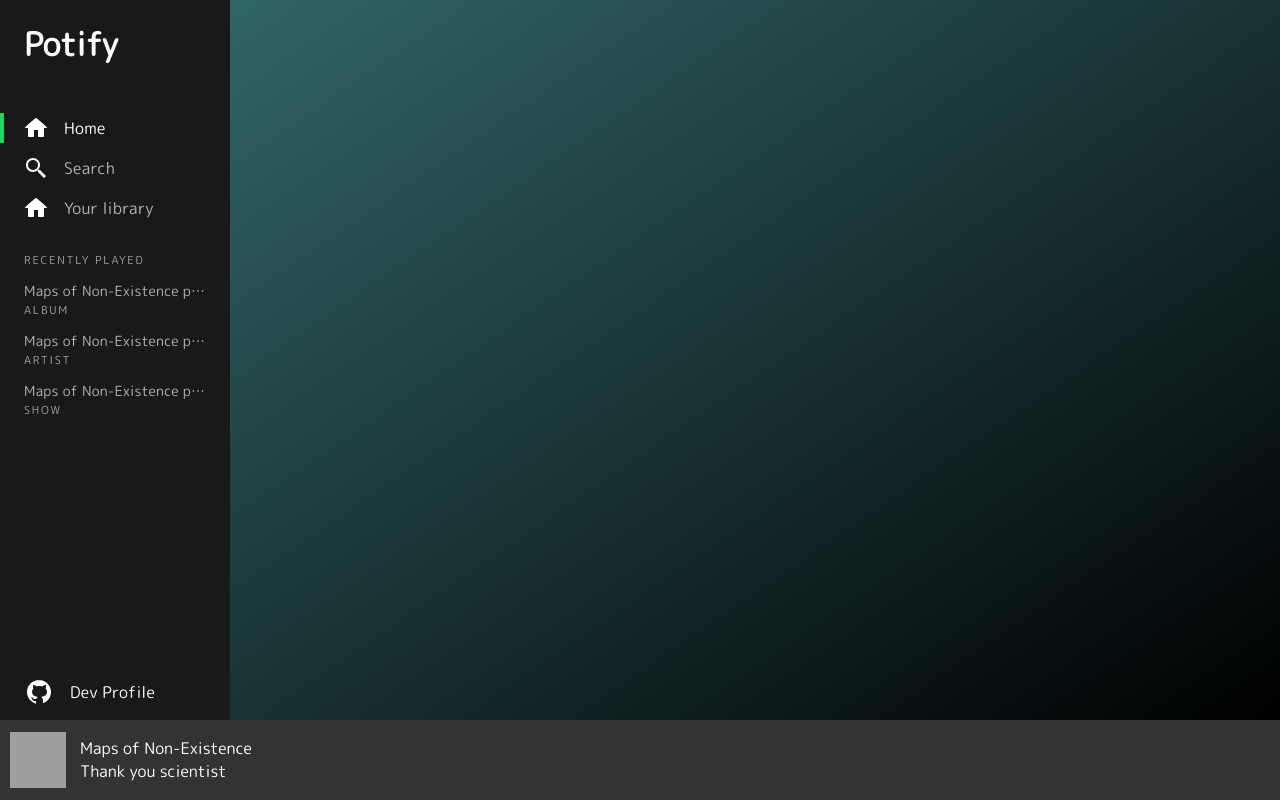
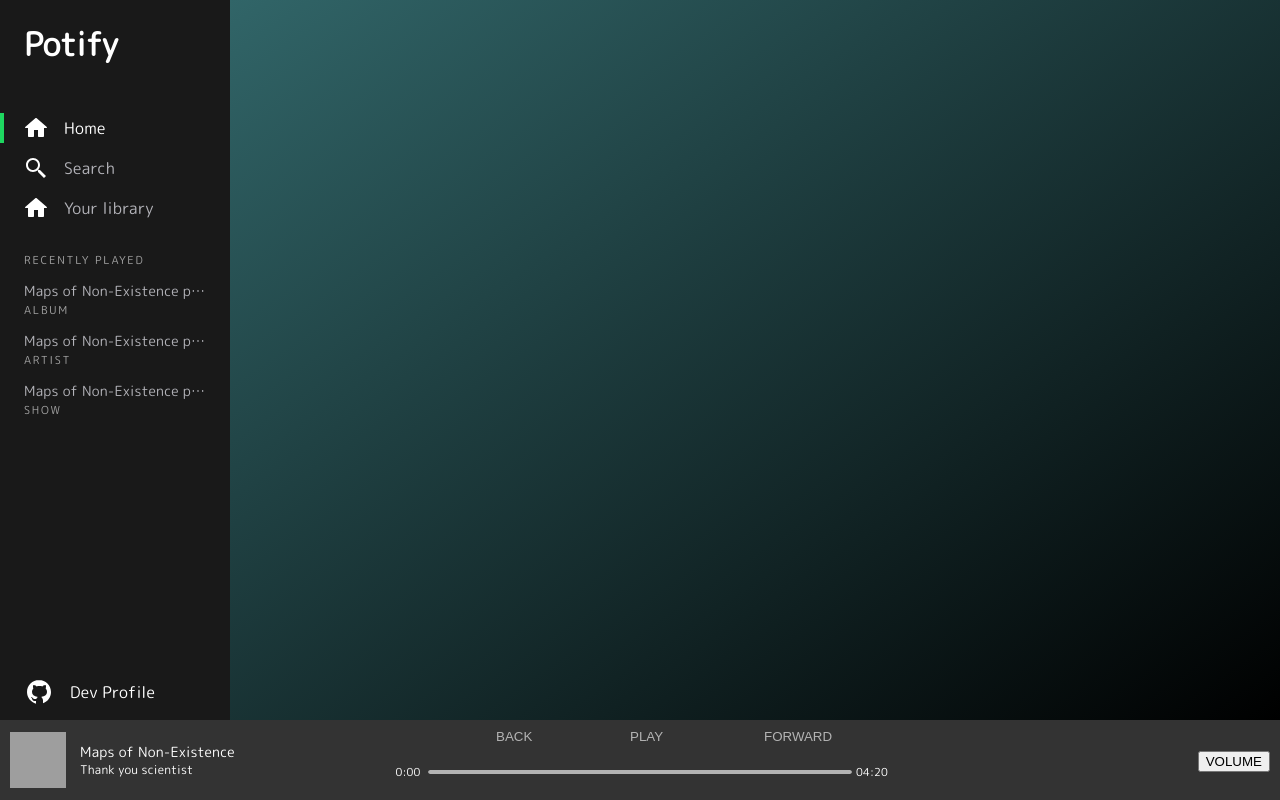
Before and after one commit to devHawk42/spotify-clone, a React app: page / in a window 1280 px wide. Built offline with nearby package versions, Linux system fonts and the light colour scheme; grey boxes are pictures that could not be loaded.

Commit message:
set progress bar on Footer

```diff
--- a/src/components/Footer/Footer.css
+++ b/src/components/Footer/Footer.css
@@ -46,5 +46,138 @@
     overflow: hidden;
     text-overflow: ellipsis;
     white-space: nowrap;
-    padding-right: 1px;
 }
+
+.ellipsis-one-line {
+    overflow: hidden;
+    text-overflow: ellipsis;
+    white-space: nowrap;
+}
+
+.track-info-name {
+    font-size: 14px;
+    line-height: 20px;
+    letter-spacing: .015em;
+    color: #fff;
+    text-align: left;
+}
+
+.track-info-artist {
+    font-size: 12px;
+    line-height: 16px;
+    letter-spacing: .015em;
+    text-align: left;
+}
+/* END */
+
+/* NOW PLAYING CENTER START */
+
+.now-playing-center {
+    width: 40%;
+    max-width: 722px;
+}
+
+.player-controls {
+    flex: 1;
+    -webkit-box-direction: normal;
+
+}
+
+.player-control-buttons {
+    display: flex;
+    -webkit-box-direction: normal;
+    margin-bottom: 12px;
+    /* width: 224px; */
+    -webkit-box-pack: justify;
+    justify-content: space-evenly;
+    -webkit-box-orient: horizontal;
+    flex-flow: row nowrap;
+}
+
+.control-button {
+    background-color: transparent;
+    border: none;
+    color: #b3b3b3;
+    width: 32px;
+    min-width: 32px;
+    height: 32px;
+    position: relative;
+}
+
+.playback-bar {
+    width: 100%;
+    display: -webkit-box;
+    display: -ms-flexbox;
+    display: flex;
+    -webkit-box-orient: horizontal;
+    -webkit-box-direction: normal;
+    -ms-flex-direction: row;
+    flex-direction: row;
+    -webkit-box-pack: justify;
+    -ms-flex-pack: justify;
+    justify-content: space-between;
+    -webkit-box-align: center;
+    -ms-flex-align: center;
+    align-items: center;
+}
+
+.playback-bar__progress-time{
+    font-size: 11px;
+    line-height: 16px;
+    letter-spacing: .015em;
+    min-width: 40px;
+    text-align: center;
+}
+
+.progress-bar{
+    height: 12px;
+    position: relative;
+    width: 100%;
+}
+
+.progress-bar__bg {
+    background-color: #404040;
+    border-radius: 2px;
+    display: -webkit-box;
+    display: -ms-flexbox;
+    display: flex;
+    height: 4px;
+    width: 100%;
+}
+
+.middle-align {
+    position: absolute;
+    top: 50%;
+    -webkit-transform: translateY(-50%);
+    transform: translateY(-50%);
+}
+
+.progress-bar__fg_wrapper {
+    overflow: hidden;
+    width: 100%;
+    height: 4px;
+    border-radius: 2px;
+}
+
+.progress-bar__fg {
+    transition-duration: .1s;
+    transition-property: background-color;
+    transition-timing-function: cubic-bezier(1,0,.7,1);
+    background-color: #b3b3b3;
+    border-radius: 2px;
+    height: 4px;
+    width: 100%;
+    will-change: transform, background-color;
+}
+
+
+/* PLAYING CENTER END */
+
+/* PLAYING RIGHT START */
+.now-playing-right {
+    width: 30%;
+    min-width: 180px;
+    display: flex;
+    justify-content: flex-end;
+    align-items: center;
+}
--- a/src/components/Footer/Footer.js
+++ b/src/components/Footer/Footer.js
@@ -11,15 +11,36 @@ class Footer extends Component {
                     <div className="now-playing-left">
                         <div className="cover-art"></div>
                         <div className="track-info">
-                            <span>Maps of Non-Existence</span>
-                            <span>Thank you scientist</span>
+                            <span className="track-info-name ellipsis-one-line">Maps of Non-Existence</span>
+                            <span className="track-info-artist ellipsis-one-line">Thank you scientist</span>
                         </div>
                     </div>
                     <div className="now-playing-center">
+                        <div className="player-controls">
+                            <div className="player-control-buttons">
+                                <button className="control-button">BACK</button>
+                                <button className="control-button">PLAY</button>
+                                <button className="control-button">FORWARD</button>
+                            </div>
+                            <div className="playback-bar">
+                                <div className="playback-bar__progress-time">0:00</div>
 
+                                <div className="progress-bar">
+                                    <div className="middle-align progress-bar__bg">
+                                        <div className="progress-bar__fg_wrapper">
+                                            <div className="progress-bar__fg" style={{'transform':'translateX(-100%);'}}></div>
+                                        </div>
+                                    </div>
+                                </div>
+
+                                <div className="playback-bar__progress-time">04:20</div>
+                            </div>
+                        </div>
                     </div>
                     <div className="now-playing-right">
-
+                        <div>
+                            <button>VOLUME</button>
+                        </div>
                     </div>
                 </div>
             </div>
```
